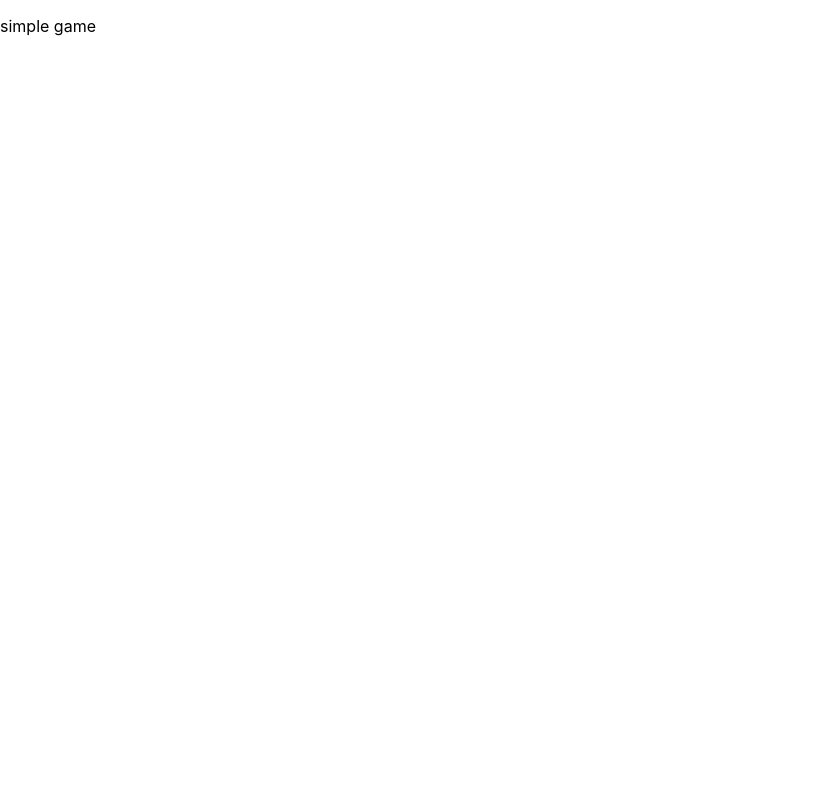
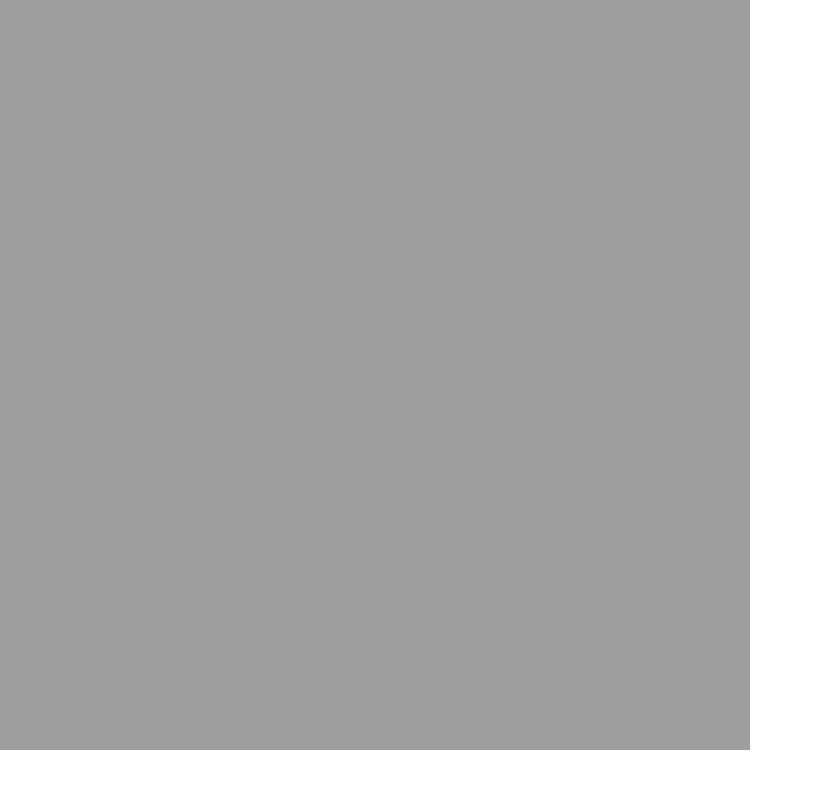
Before and after one commit to just-a-human123/simple-react-based-game, a React (Create React App) app: page / in a window 1280 px wide. Shown: the top 788 px of the page, without its empty margins (0-813 px from the left). Built offline with nearby package versions, Linux system fonts and the light colour scheme.

Commit message:
try: try gameboard

```diff
--- a/src/App.js
+++ b/src/App.js
@@ -1,9 +1,10 @@
 import React from "react";
+import GameBoard from "./components/snake-ladder/gameboard";
 
 function App() {
   return (
     <div className="App">
-      <p>simple game</p>
+      <GameBoard/>
     </div>
   );
 }
--- a/src/components/snake-ladder/gameboard.jsx
+++ b/src/components/snake-ladder/gameboard.jsx
@@ -1,5 +1,5 @@
 import React from "react"
-import Canvas from "./Canvas"
+import Canvas from "./canvas"
 
 const GameBoard = ({ board, ladders, snakes }) => {
 
```
